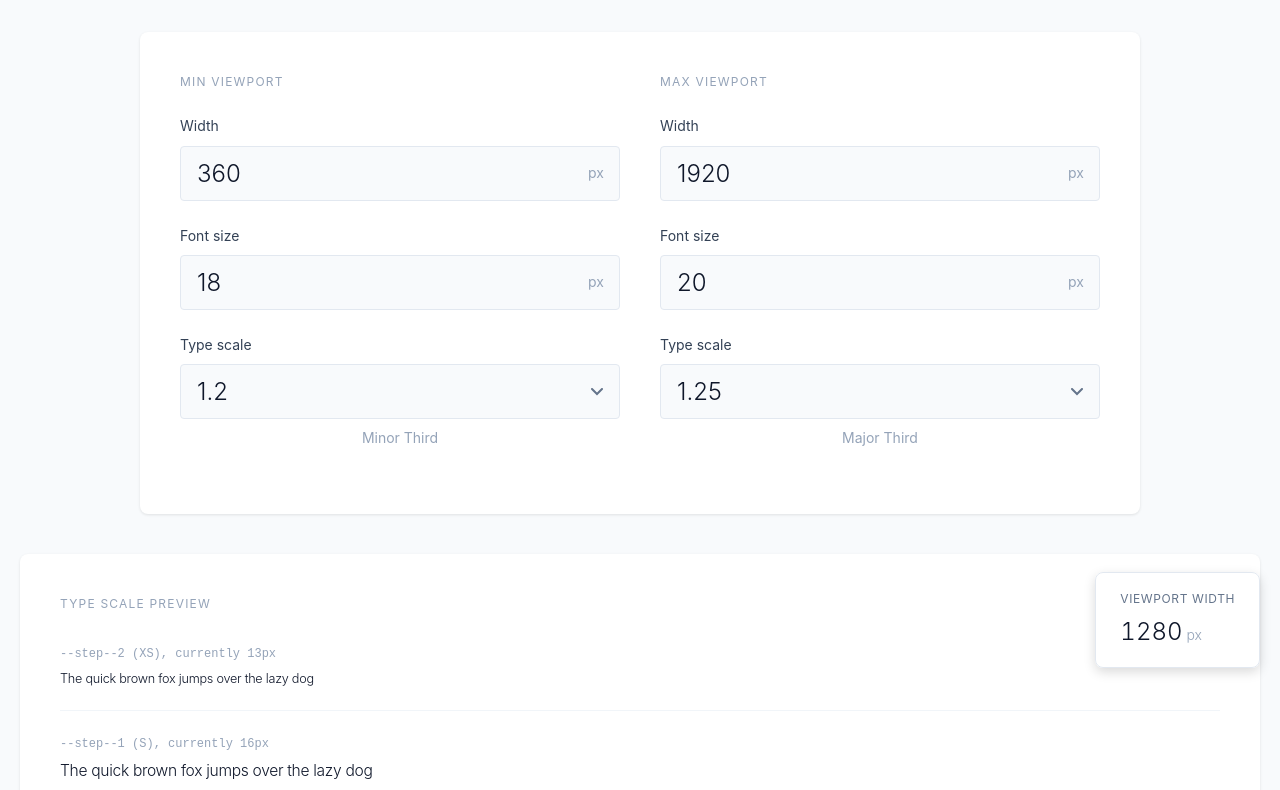
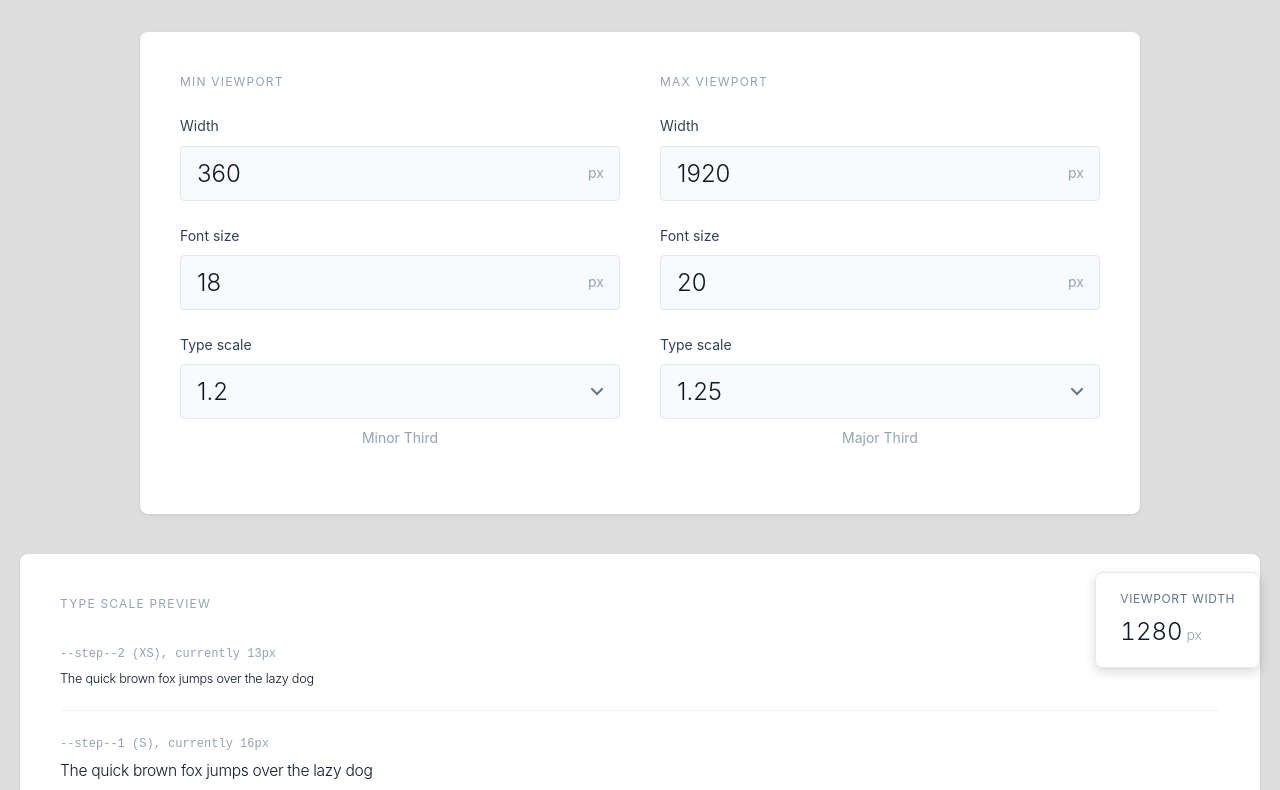
Before and after one commit to chrishow/wayve-type-scale-tool, a website built with Vite: page index.html in a window 1280 px wide. Shown: the part 112-902 px from the top of the page. Built offline with nearby package versions, Linux system fonts and the light colour scheme; a web font is replaced by a local one.

Commit message:
Slightly darker body bg color

```diff
--- a/index.html
+++ b/index.html
@@ -45,7 +45,7 @@
 
         body {
             font-family: 'Work Sans', -apple-system, BlinkMacSystemFont, 'Segoe UI', 'Roboto', 'Oxygen', 'Ubuntu', sans-serif;
-            background: #f8fafc;
+            background: #ddd;
             padding: 40px 20px;
             line-height: 1.6;
         }
```
